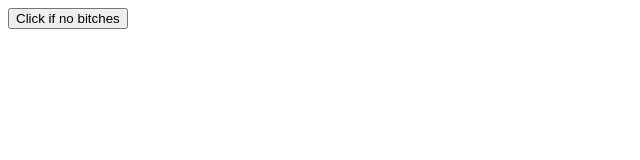
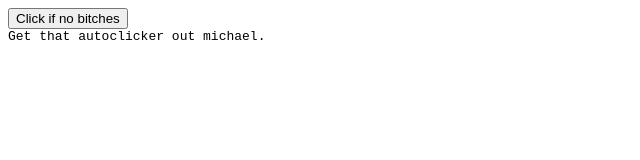
Before and after one commit to vxzq/vxzq.github.io, a plain HTML site: page index.html in a window 1280 px wide. Shown: the whole page, without its empty margins (0-640 px from the left). Drawn offline with Linux system fonts and the light colour scheme.

Commit message:
Update index.html

```diff
--- a/index.html
+++ b/index.html
@@ -5,6 +5,7 @@
     <body>
         <pre style="word-wrap: break-word; white-space: pre-wrap;">
 <button>Click if no bitches</button>
+Get that autoclicker out michael.
         </pre>
     </body>
 </html>
```
